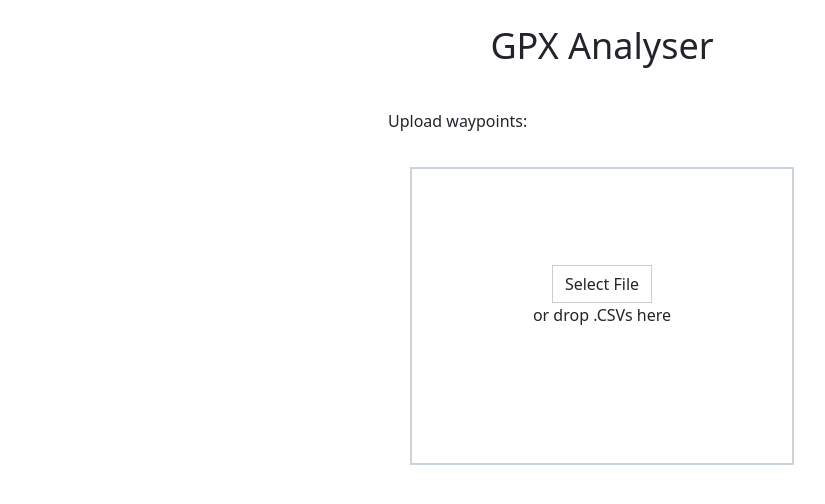
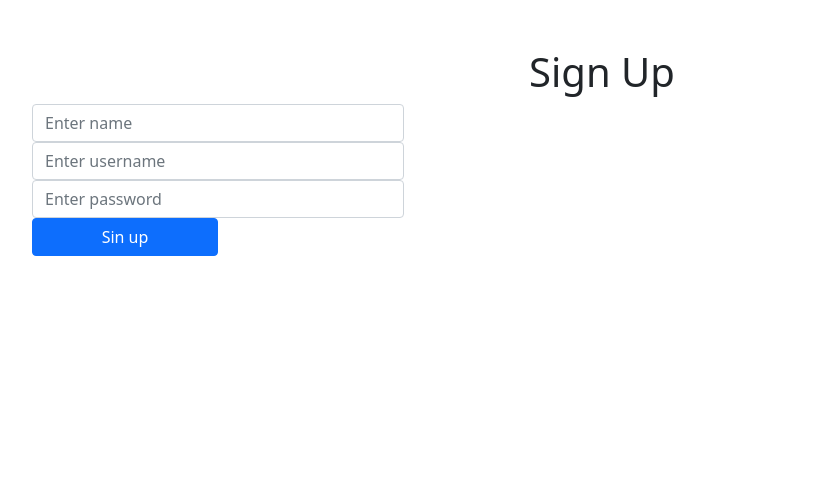
Before and after one commit to deivid-01/Rally-Manager, a React (Create React App) app in the folder frontend/: page /signup in a window 1280 px wide. Before the commit this address led to /main. Shown: the top 504 px of the page, without its empty margins (38-863 px from the left). Built offline with nearby package versions, Linux system fonts and the light colour scheme.

Commit message:
Frontend: Basic Signup

```diff
--- a/frontend/src/App.js
+++ b/frontend/src/App.js
@@ -10,6 +10,7 @@ import Races from './components/Races';
 import Categories from './components/Categories';
 import Stages from './components/Stages';
 import Login from './components/Login';
+import Signup from './components/Signup';
 
 function App(){
 
@@ -17,12 +18,13 @@ function App(){
     return (
     <BrowserRouter>
       <Switch>
-        <Redirect exact path="/" to="/main" />
+        <Redirect exact path="/" to="/login" />
         <Route path="/main" render={ (props) => <UploadWayPoints { ...props } /> } />
         <Route path="/races" render={ (props) => <Races { ...props } /> } />
         <Route path="/categories" render={ (props) => <Categories { ...props } /> } />
         <Route path="/stages" render={ (props) => <Stages { ...props } /> } />
         <Route path="/login" render={ (props) => <Login { ...props } /> } />
+        <Route path="/signup" render={ (props) => <Signup { ...props } /> } />
         <Route path="/gpxupload" render={ (props) => <UploadGPX /> }/>
         {/* Redirect unhandled routes */}
         <Route>
--- a/frontend/src/components/Login.js
+++ b/frontend/src/components/Login.js
@@ -11,7 +11,8 @@ function Alert(props) {
 
 function Login(props){
 
-   const next_URL = "/races"
+   const home_URL = "/races"
+   const signup_URL = "/signup"
 
     const [loginData,setLoginData] = useState({
         username:'',
@@ -42,12 +43,17 @@ function Login(props){
         await checkCredentials();
     }
 
+    const handlerSignUp = async(e) => {
+      console.log("loading sign up page...")
+      history.push(signup_URL)
+  }
+
     const loadNextPage = () =>{
         if ( user != null)
         {
           console.log("Loading next page");
           history.push({
-            pathname: next_URL,
+            pathname: home_URL,
             races: user.races
             //state: { detail: response.data }
           })
@@ -100,8 +106,16 @@ function Login(props){
                         className="btn btn-primary"
                         type = "submit"
                     >Login</button>
+
                   </div>
               </form>
+              <div className="col-md-3">
+                    <button onClick = {handlerSignUp}
+                        className="btn btn-secondary"
+                        type = "submit"
+                    >Sign up</button>
+
+                  </div>
 
         </Fragment>
 
--- /dev/null
+++ b/frontend/src/components/Signup.js
@@ -0,0 +1,124 @@
+import React, { Fragment , useEffect, useState }from 'react'
+
+import axios from 'axios';
+import MuiAlert from '@material-ui/lab/Alert';
+import Snackbar from "@material-ui/core/Snackbar";
+import {useHistory} from 'react-router-dom'
+
+function Alert(props) {
+    return <MuiAlert elevation={6} variant="filled" {...props} />;
+  }
+
+
+
+
+function Signup (props){
+
+    const login_URL = '/login'
+
+    const [signupData,setSignupData] = useState({
+        name: '',
+        username:'',
+        password:''
+    })
+    const [openError, setOpenError] = useState(false);
+    const history   = useHistory();
+
+
+    const handleInputChange = (e) =>{
+        setSignupData({
+            ...signupData,
+            [e.target.name]:e.target.value
+        })
+    }
+
+    const handleClose = (event, reason) => {
+        if (reason === "clickaway") {
+            return;
+        }
+        setOpenError(false)
+    }
+
+    const loadNextPage = () =>{
+        console.log("Loading next page");
+        history.push(login_URL)
+     }
+
+    const handlerSubmit = async(e) => {
+        e.preventDefault();
+        createUser();
+    }
+
+    const createUser = async () =>{
+       try
+       {
+          const res =  await axios.post('http://localhost:5000/api/admins',signupData)
+          console.log(res.data)
+          loadNextPage();
+
+       }
+       catch(err)
+       {
+        setOpenError(true)
+        console.log(err)
+       }
+    }
+
+    return(
+        <div className="container mt-5">
+
+              <h1 className="text-center">Sign Up</h1>
+              <form  className="col align-self-center" onSubmit={handlerSubmit}>
+               <div class="form-group row col-4" >
+                    <input
+                        type="text"
+                        placeholder="Enter name"
+                        className="form-control"
+                        name="name"
+                        onChange = {handleInputChange}
+                    >
+                    </input>
+                </div>
+                <div class="form-group row col-4" >
+                    <input
+                        type="text"
+                        placeholder="Enter username"
+                        className="form-control"
+                        name="username"
+                        onChange = {handleInputChange}
+                    >
+                    </input>
+                </div>
+                <div class="form-group row col-4" >
+                    <input
+                        type = "password"
+                        placeholder="Enter password"
+                        className="form-control"
+                        name="password"
+                        onChange = {handleInputChange}
+                    >
+
+                    </input>
+                </div>
+                    <div class="form-group row col-2 " >
+                    <button
+                        className="btn btn-primary"
+                        type = "submit"
+                    >Sin up
+                    </button>
+                    </div>
+
+
+              </form>
+
+        <Snackbar open={openError} autoHideDuration={1500} onClose={handleClose}>
+          <Alert onClose={handleClose} severity="error">
+            Sign up Failed
+          </Alert>
+        </Snackbar>
+
+        </div>
+    )
+}
+
+export default Signup
```
Also changed, not shown: 1 other file (tests, documents, lock files or other folders).
